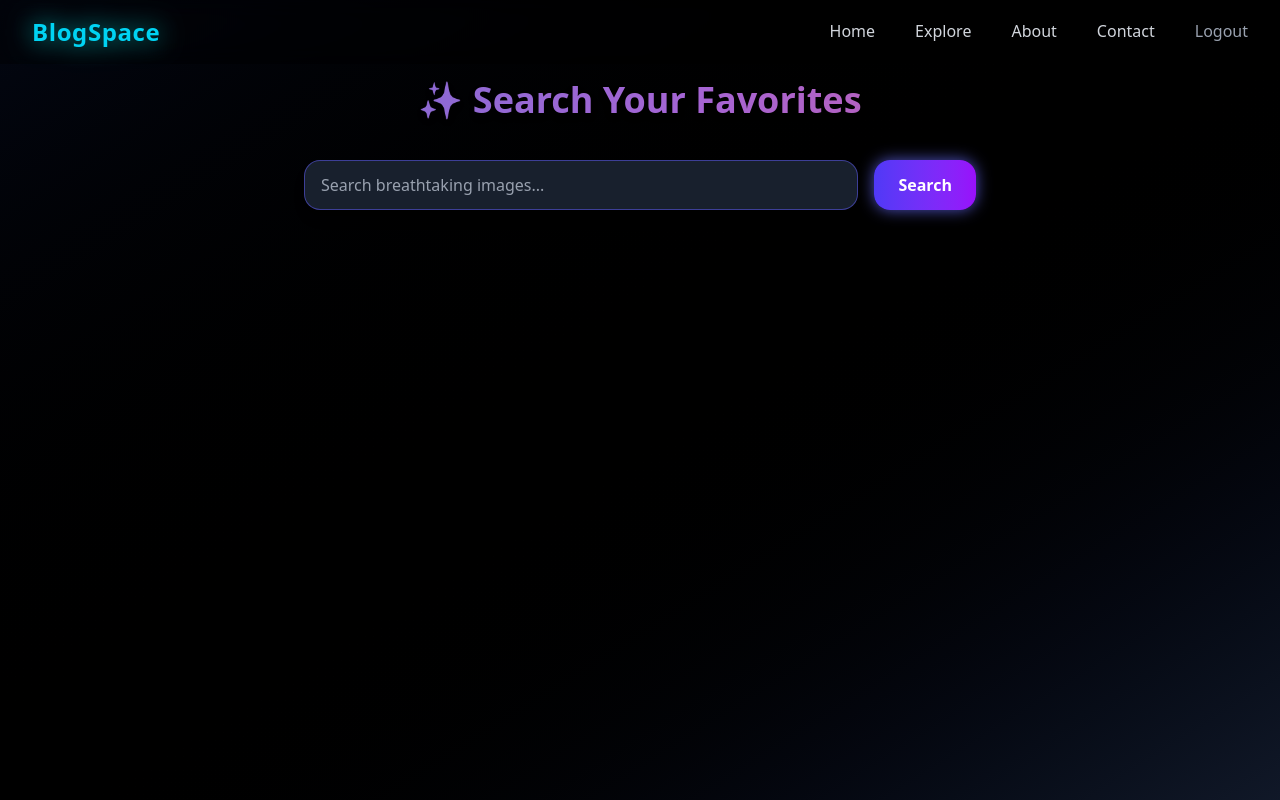
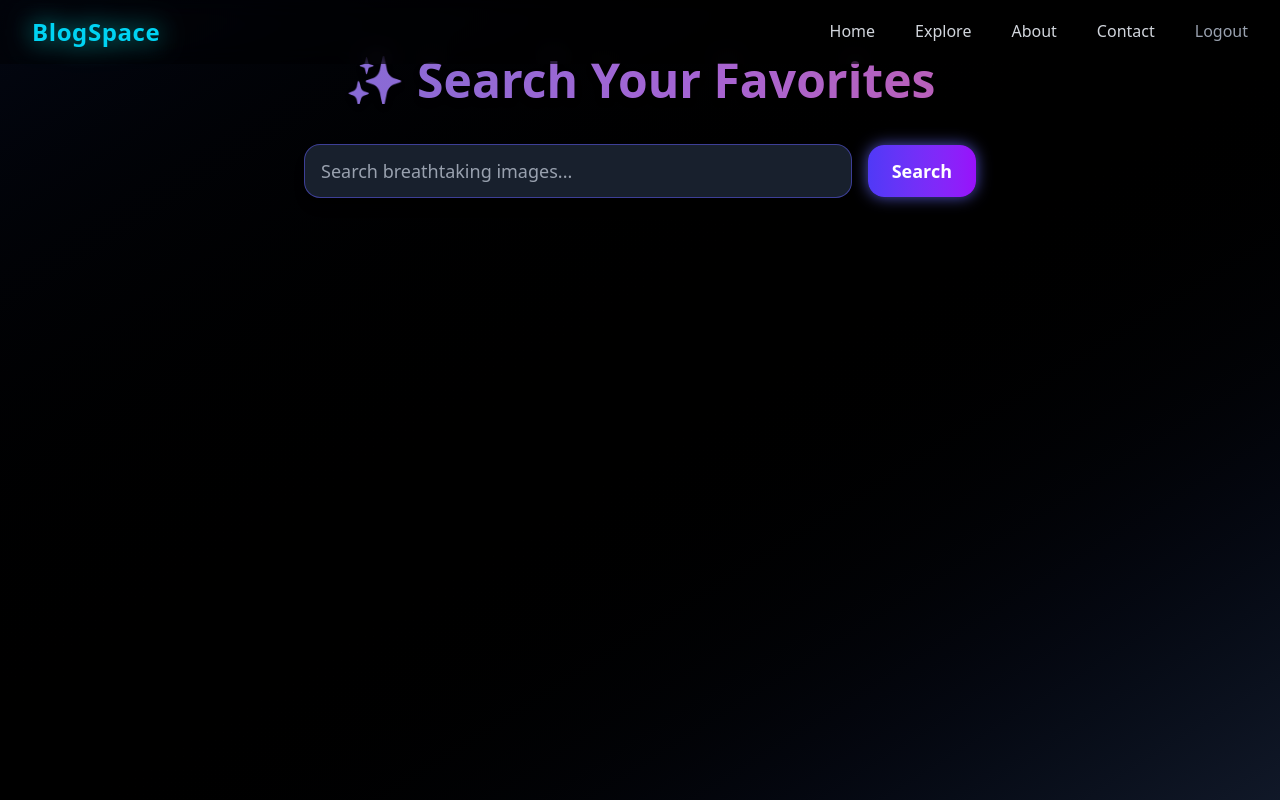
Before and after one commit to chaitu999projects/Blog-Space, a Next.js app: page /photos in a window 1280 px wide. Shown: the top 800 px of the page. Built offline with nearby package versions, Linux system fonts and the light colour scheme.

Commit message:
Scroll added in home page

```diff
--- a/src/app/createblog/getblog/page.jsx
+++ b/src/app/createblog/getblog/page.jsx
@@ -16,7 +16,8 @@ const DisplayBlog = async () => {
       </h1>
 
       {/* Blogs Grid */}
-      <div className="grid gap-10 sm:grid-cols-2 lg:grid-cols-3 max-w-7xl mx-auto">
+      <div className="max-h-[500px] pr-2 scrollbar-thin scrollbar-thumb-cyan-500 scrollbar-track-gray-800 overflow-y-auto">
+        <div className="grid gap-10 sm:grid-cols-2 lg:grid-cols-3 max-w-7xl mx-auto">
         {allBlogs.map((blog, i) => (
           <div
             key={i}
@@ -43,6 +44,7 @@ const DisplayBlog = async () => {
           </div>
         ))}
       </div>
+      </div>
     </div>
   )
 }
--- a/src/app/page.js
+++ b/src/app/page.js
@@ -54,7 +54,9 @@ const HomePage = async() => {
       </section>
 
       {/*3. Recent Posts */}
-      <DisplayBlog />
+      <section >
+        <DisplayBlog />
+      </section>
     </main>
   )
 }
--- a/src/app/photos/page.jsx
+++ b/src/app/photos/page.jsx
@@ -50,27 +50,27 @@ export default function Home() {
   };
 
   return (
-    <div className="min-h-screen bg-gradient-to-br from-gray-950 via-black to-gray-900 text-white px-6 py-12 pt-20">
+    <div className="min-h-screen bg-gradient-to-br from-gray-950 via-black to-gray-900 text-white px-4 sm:px-6 py-10 sm:py-14 pt-20">
       {/* Title */}
-      <h1 className="text-4xl font-extrabold text-center mb-10 text-transparent bg-clip-text bg-gradient-to-r from-indigo-400 via-purple-400 to-pink-400 drop-shadow-lg animate-pulse">
+      <h1 className="text-3xl sm:text-4xl md:text-5xl font-extrabold text-center mb-10 text-transparent bg-clip-text bg-gradient-to-r from-indigo-400 via-purple-400 to-pink-400 drop-shadow-lg animate-pulse">
         ✨ Search Your Favorites
       </h1>
 
       {/* Search Form */}
       <form
         onSubmit={handleSubmit}
-        className="flex justify-center mb-10 gap-4 max-w-2xl mx-auto"
+        className="flex flex-col sm:flex-row items-center justify-center mb-10 gap-4 max-w-2xl mx-auto w-full"
       >
         <input
           type="text"
           placeholder="Search breathtaking images..."
           value={keyword}
           onChange={(e) => setKeyword(e.target.value)}
-          className="flex-1 px-4 py-3 rounded-2xl bg-gray-800/80 border border-indigo-500/50 text-white placeholder-gray-400 focus:outline-none focus:ring-2 focus:ring-indigo-400 shadow-lg"
+          className="w-full sm:flex-1 px-4 py-3 rounded-2xl bg-gray-800/80 border border-indigo-500/50 text-white placeholder-gray-400 focus:outline-none focus:ring-2 focus:ring-indigo-400 shadow-lg text-base sm:text-lg"
         />
         <button
           type="submit"
-          className="px-6 py-3 rounded-2xl bg-gradient-to-r from-indigo-600 to-purple-600 hover:from-indigo-500 hover:to-purple-500 transition font-semibold shadow-[0_0_15px_rgba(99,102,241,0.8)]"
+          className="w-full sm:w-auto px-6 py-3 rounded-2xl bg-gradient-to-r from-indigo-600 to-purple-600 hover:from-indigo-500 hover:to-purple-500 transition font-semibold shadow-[0_0_15px_rgba(99,102,241,0.8)] text-base sm:text-lg"
         >
           Search
         </button>
@@ -84,7 +84,7 @@ export default function Home() {
       )}
 
       {/* Image Results */}
-      <div className="grid gap-8 sm:grid-cols-2 md:grid-cols-3 lg:grid-cols-4 max-w-7xl mx-auto">
+      <div className="grid gap-6 sm:gap-8 grid-cols-1 sm:grid-cols-2 md:grid-cols-3 lg:grid-cols-4 max-w-7xl mx-auto">
         {images.map((img) => (
           <a
             key={img.id}
@@ -99,9 +99,9 @@ export default function Home() {
               alt={img.alt_description || "Unsplash image"}
               width={500}
               height={500}
-              className="w-full h-64 object-cover group-hover:scale-105 transition-transform duration-500"
+              className="w-full h-64 sm:h-72 md:h-80 object-cover group-hover:scale-105 transition-transform duration-500"
             />
-            <span className="absolute bottom-2 right-2 text-xs bg-black/70 px-2 py-1 rounded-md text-indigo-300 shadow-lg">
+            <span className="absolute bottom-2 right-2 text-xs sm:text-sm bg-black/70 px-2 py-1 rounded-md text-indigo-300 shadow-lg">
               {img.user.name}
             </span>
           </a>
@@ -113,7 +113,7 @@ export default function Home() {
         <div className="flex justify-center mt-12">
           <button
             onClick={() => searchImages(false)}
-            className="px-8 py-3 rounded-2xl bg-gradient-to-r from-indigo-600 to-purple-600 hover:from-indigo-500 hover:to-purple-500 font-semibold shadow-[0_0_15px_rgba(99,102,241,0.8)] transition"
+            className="px-8 py-3 rounded-2xl bg-gradient-to-r from-indigo-600 to-purple-600 hover:from-indigo-500 hover:to-purple-500 font-semibold shadow-[0_0_15px_rgba(99,102,241,0.8)] transition text-base sm:text-lg"
           >
             Load More
           </button>
```
